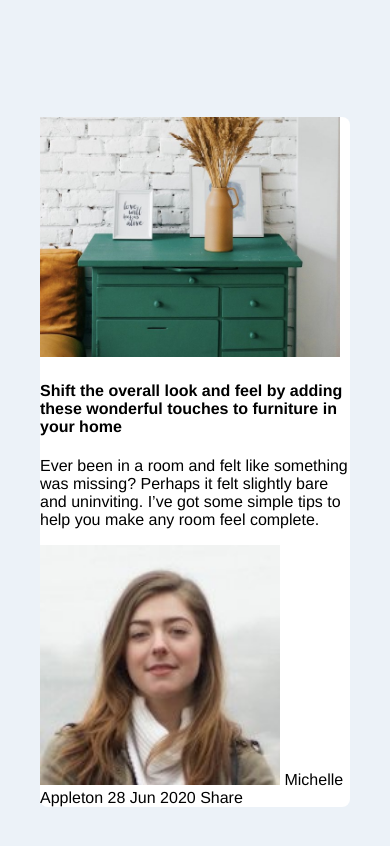
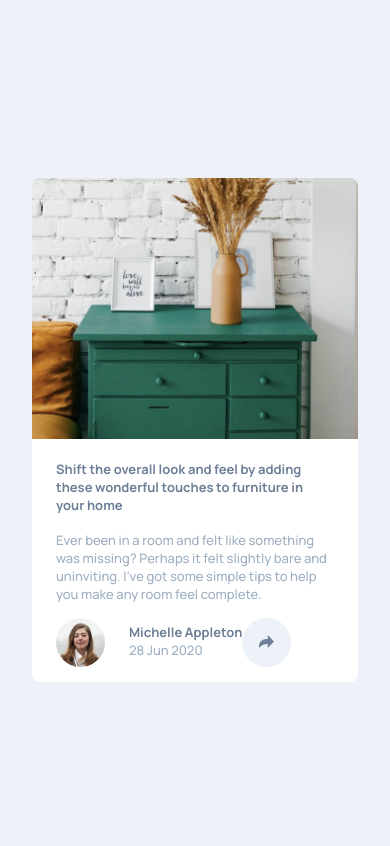
Before and after one commit to dev-ele206/article-preview-component-master, a plain HTML site: page index.html in a window 390 px wide. Drawn offline with Linux system fonts and the light colour scheme.

Commit message:
almost done with mobile version

```diff
--- a/css/_card.scss
+++ b/css/_card.scss
@@ -2,35 +2,54 @@
     background-color: white;
     max-width: 350px;
     margin: 0 auto;
-    @include border-radius(0.5rem); /* using the mixins function */
+    font-size: 13px;
+    @include border-radius(.5rem); /* using the mixins function */
 
-    img {
-        height: 15rem;
+    #drawer-photo {
+        width: 100%;
+        height: auto;
         background-size: cover;
         background-position: center center;
+        border-top-left-radius: .5rem;
+        border-top-right-radius: .5rem;
     }
 
-    .card_content {
+    #profile-photo{
+        width: 15%;
+        border-radius: 50%;
+    }
+
+    .profile-section {
+        display: flex;
+        margin: 15px 0;
+    }
+
+    .profile-info {
+        margin-top: 5px;
+    }
+
+    #name, #date {
+        margin: 0;
+    }
+
+
+    .card_content, #profile-photo {
         padding: $spacing;
     }
 
-    .card_title {
-        margin: 0;
-        color: black;
+    p {
+        color: hsl(212, 23%, 69%);
     }
 
-    .card_description {
-        margin: 0;
-        color: $dark-grey;
+    h4 {
+        color: hsl(214, 17%, 51%);
     }
 
-    &_dark {
-
-        background-color: black;
-
-        .card_title {
-            color: white;
-        }
+    #share-btn {
+        background-color: hsl(210, 46%, 95%);
+        border: none;
+        border-radius: 50%;
+        width: 15%;
+        height: auto;
     }
-
 }
--- a/css/_variables.scss
+++ b/css/_variables.scss
@@ -1,4 +1,5 @@
-$fonts: 'Poppins', Helvetica, sans-serif;
+$fonts: 'Manrope', sans-serif;
 $primary-color: hsl(210, 46%, 95%);
-$spacing: 2rem;
+$spacing: 0 1.5rem;
 $dark-grey: #999;
+$share-image: url(images/icon-share.svg);
--- a/css/style.scss
+++ b/css/style.scss
@@ -1,6 +1,7 @@
 @import 'variables';
 @import 'mixins';
 @import 'card';
+@import url('https://fonts.googleapis.com/css2?family=Manrope:wght@500;700&family=Open+Sans&display=swap');
 
 body {
     font-family: $fonts; /* variable usage */
--- a/index.html
+++ b/index.html
@@ -26,24 +26,25 @@
 
 <body>
   <div class="card-container">
-    <img src="/images/drawers.jpg" alt="">
-    <h4>Shift the overall look and feel by adding these wonderful
-      touches to furniture in your home</h4>
+    <img id="drawer-photo" src="/images/drawers.jpg" alt="">
+    <div class="card_content">
+      <h4>Shift the overall look and feel by adding these wonderful
+        touches to furniture in your home</h4>
 
-    <p>Ever been in a room and felt like something was missing? Perhaps
-      it felt slightly bare and uninviting. I’ve got some simple tips
-      to help you make any room feel complete.</p>
+      <p>Ever been in a room and felt like something was missing? Perhaps
+        it felt slightly bare and uninviting. I’ve got some simple tips
+        to help you make any room feel complete.</p>
+    </div>
 
 
     <div class="profile-section">
-      <img src="/images/avatar-michelle.jpg" alt="">
-      Michelle Appleton
-      28 Jun 2020
-
-      Share
+      <img id="profile-photo" src="/images/avatar-michelle.jpg" alt="">
+      <div class="profile-info">
+        <h4 id="name">Michelle Appleton</h4>
+        <p id="date">28 Jun 2020</p>
+      </div>
+      <button id="share-btn" type="submit"><img src="images/icon-share.svg"></button>
     </div>
-
-
   </div>
 
   <!-- <div class="attribution">
```
Also changed, not shown: css/style.css, 1 other file.
